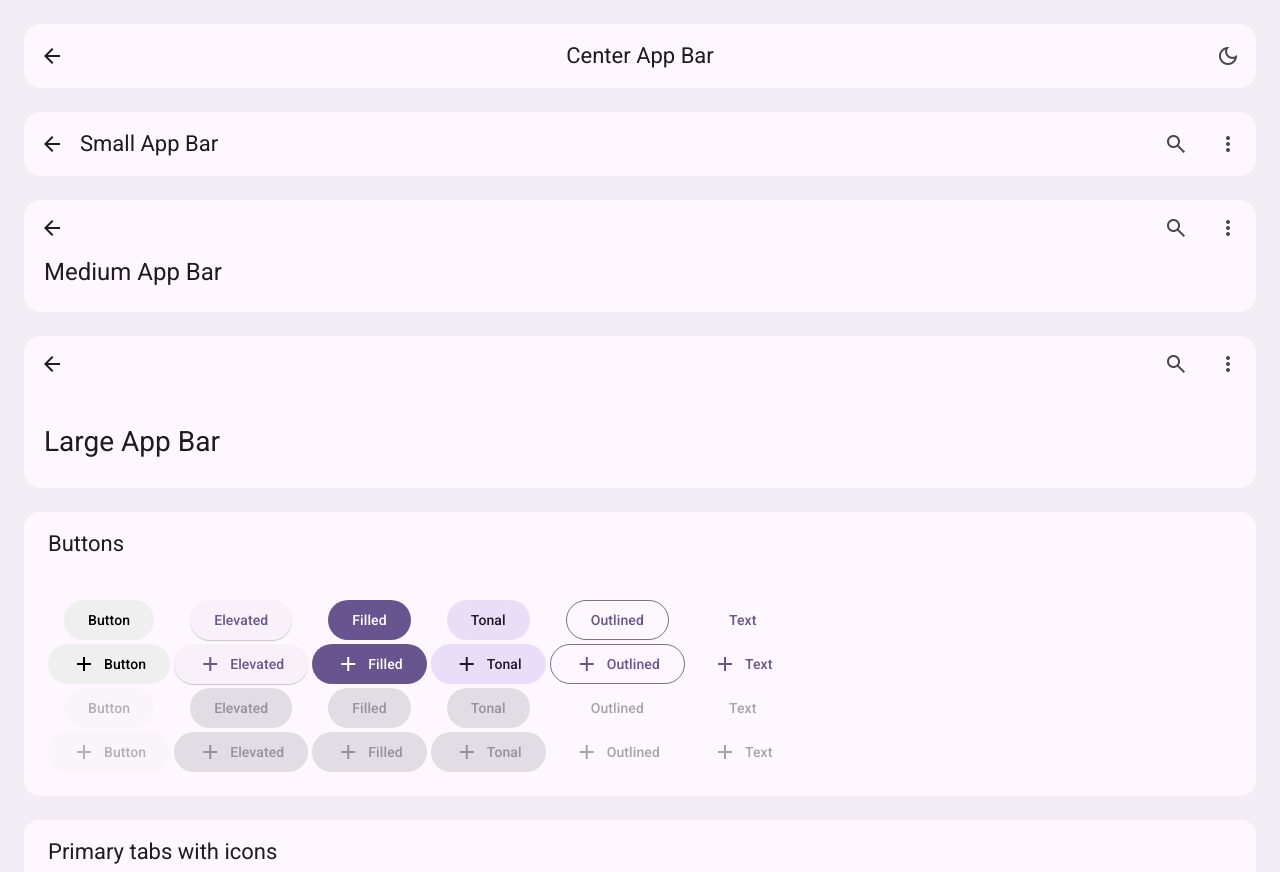
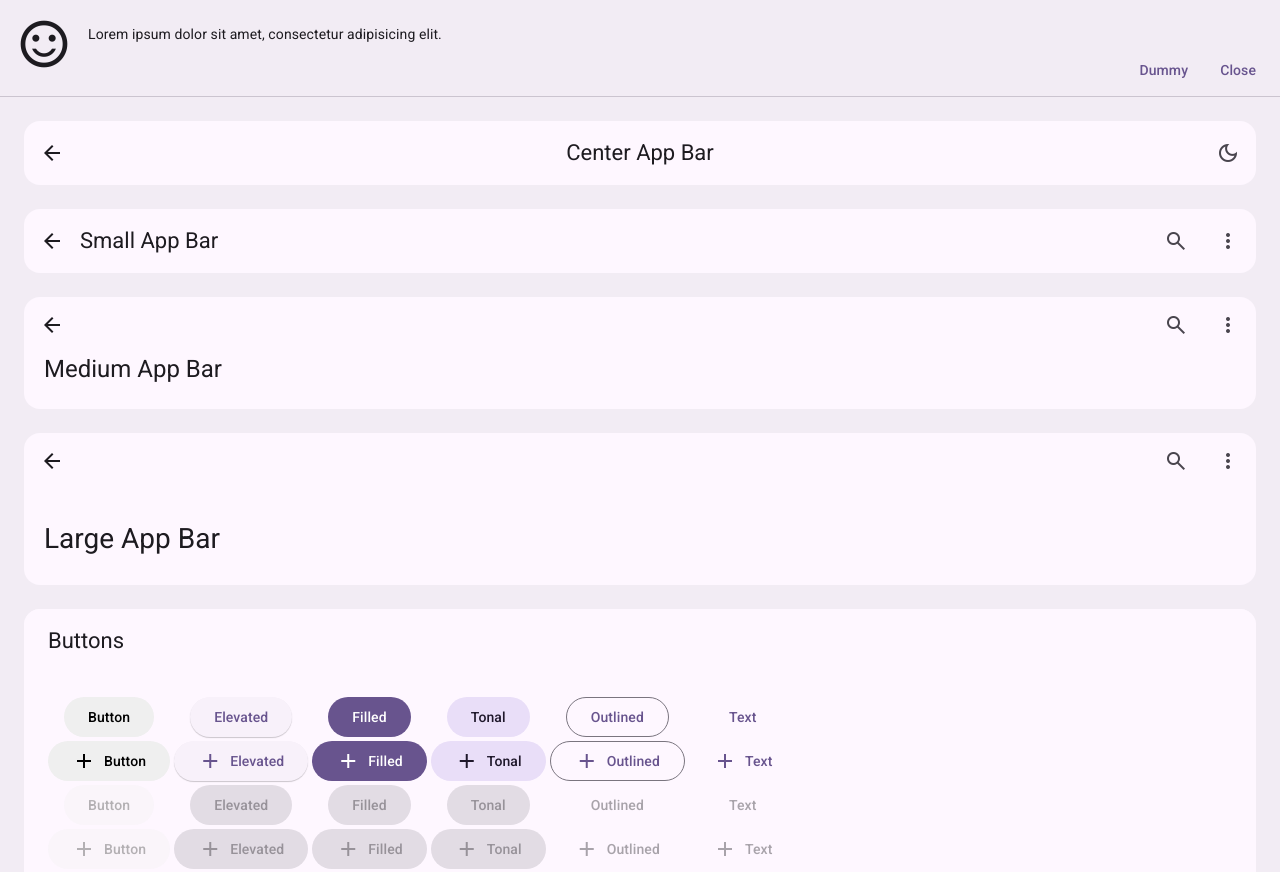
Before and after one commit to abluescarab/sass-material-design, a plain HTML site: page example/showcase.html in a window 1280 px wide. Shown: the top 872 px of the page. Drawn offline with nearby package versions, Linux system fonts and the light colour scheme.

Commit message:
Added banner component

```diff
--- a/example/showcase.html
+++ b/example/showcase.html
@@ -39,6 +39,19 @@
     <body class="md-window md-theme--light">
         <div class="md-navigation"></div>
         <div class="md-body">
+            <div class="md-banner md-banner--visible">
+                <span class="md-banner__icon material-symbols-outlined">
+                    sentiment_satisfied
+                </span>
+                <span class="md-banner__text">
+                    Lorem ipsum dolor sit amet, consectetur adipisicing elit.
+                </span>
+                <div class="md-banner__actions">
+                    <button class="md-banner__action">Dummy</button>
+                    <button class="md-banner__action">Close</button>
+                </div>
+            </div>
+
             <section id="center-app-bar" class="md-pane">
                 <div class="md-app-bar md-app-bar--center">
                     <button class="md-app-bar__icon material-symbols-outlined">
--- /dev/null
+++ b/src/sass/components/_banner.scss
@@ -0,0 +1,62 @@
+@use "../abstracts" as *;
+@use "../themes";
+
+.md-banner {
+    display: none;
+    grid-template-rows: 2;
+    grid-template-columns: auto 1fr;
+    padding: 16px;
+    padding-right: 24px;
+    gap: 16px;
+
+    @include font-styling("title-small");
+
+    @include themes.themify() {
+        @include divider;
+        color: themes.color("on-surface");
+        background-color: themes.color("surface-container");
+    }
+
+    &--visible {
+        display: grid;
+    }
+
+    &__icon {
+        $icon-size: 56px;
+
+        font-size: $icon-size;
+        @include square($icon-size);
+        grid-column: 1;
+        grid-row: span 2;
+    }
+
+    &__text {
+        grid-column: 2;
+        grid-row: 1;
+        padding-top: 8px;
+    }
+
+    &__actions {
+        display: flex;
+        flex-direction: row;
+        flex-wrap: wrap;
+        justify-content: flex-end;
+        gap: 32px;
+        grid-column: 2;
+        grid-row: 2;
+    }
+
+    &__action {
+        background-color: transparent;
+        border: 0;
+        @include font-styling("label-large");
+
+        @include themes.themify() {
+            color: themes.color("primary");
+        }
+
+        &:hover {
+            cursor: pointer;
+        }
+    }
+}
--- a/src/sass/material.scss
+++ b/src/sass/material.scss
@@ -13,6 +13,7 @@
 
 /* components */
 @use "components/app-bar";
+@use "components/banner";
 @use "components/button";
 @use "components/snackbar";
 @use "components/tabs";
```
Also changed, not shown: material.css.
